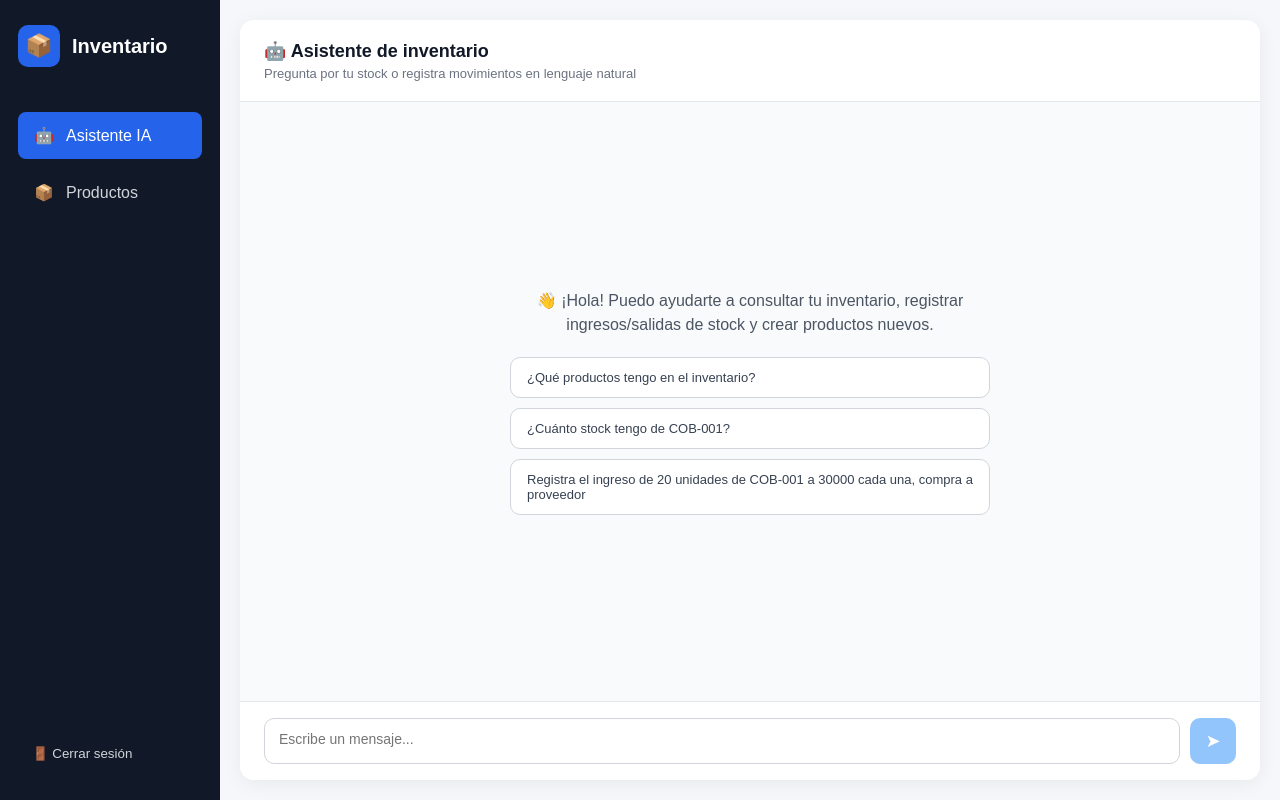
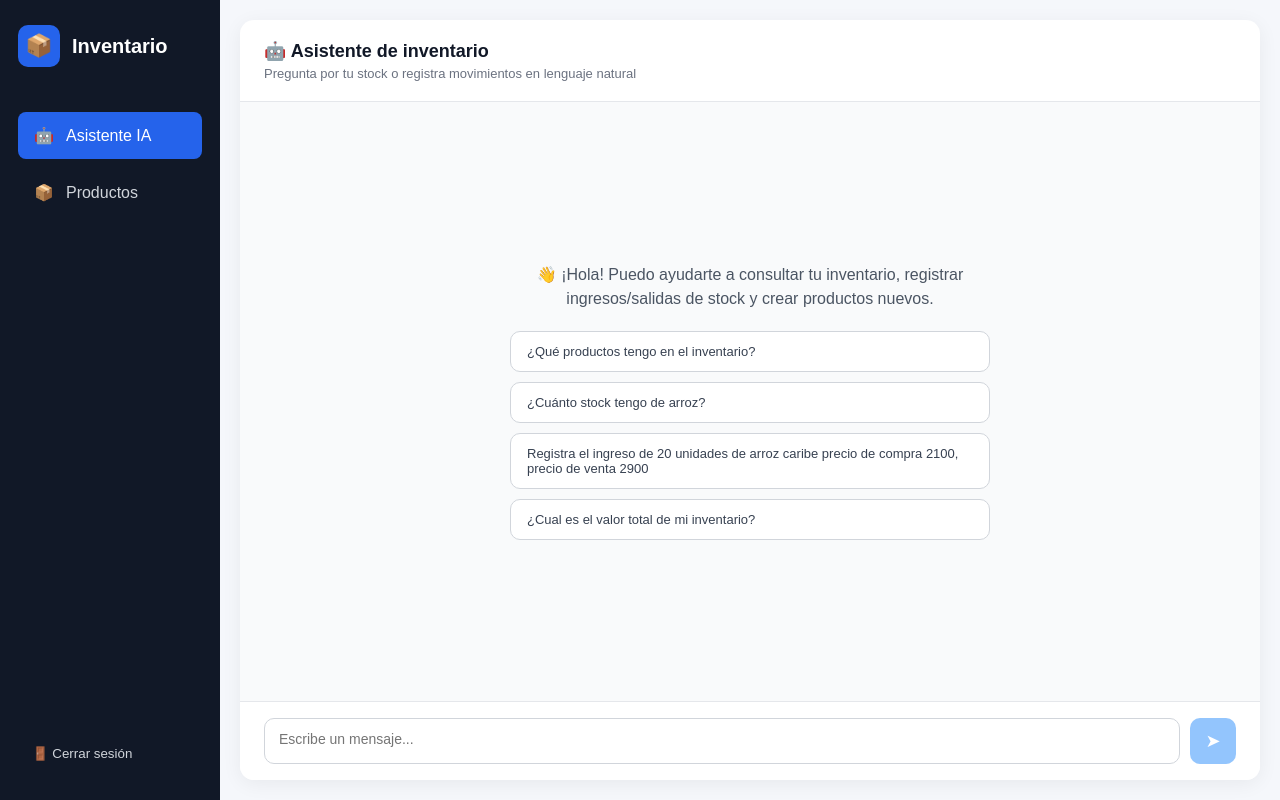
Before and after one commit to creator-krixus/inventory-frontend, a Vue app: page /assistant in a window 1280 px wide. Built offline with nearby package versions, Linux system fonts and the light colour scheme; sample sign-in values are in the browser's storage.

Commit message:
Add reference in table products and add more options quickly in asistant

```diff
--- a/src/components/ChatPanel.vue
+++ b/src/components/ChatPanel.vue
@@ -12,8 +12,9 @@ const loading = computed(() => store.loading);
 
 const suggestions = [
   "¿Qué productos tengo en el inventario?",
-  "¿Cuánto stock tengo de COB-001?",
-  "Registra el ingreso de 20 unidades de COB-001 a 30000 cada una, compra a proveedor",
+  "¿Cuánto stock tengo de arroz?",
+  "Registra el ingreso de 20 unidades de arroz caribe precio de compra 2100, precio de venta 2900",
+  "¿Cual es el valor total de mi inventario?"
 ];
 
 const scrollToBottom = async () => {
@@ -385,6 +386,7 @@ const clearChat = () => {
 .chat__messages {
   padding: 14px;
   gap: 10px;
+  height: 200px;
 }
 
 .chat__bubble {
--- a/src/components/ProductTable.vue
+++ b/src/components/ProductTable.vue
@@ -39,6 +39,7 @@ const capitalize = (text) => {
 
         <thead>
           <tr>
+            <th class="table__name">Ref</th>
             <th class="table__name">Nombre</th>
             <th class="table__name">Precio</th>
             <th class="table__name">Stock</th>
@@ -52,6 +53,8 @@ const capitalize = (text) => {
             v-for="product in products"
             :key="product._id"
           >
+
+            <td>{{ product.reference }}</td>
             <td>{{ capitalize(product.name) }}</td>
 
             <td>
```
